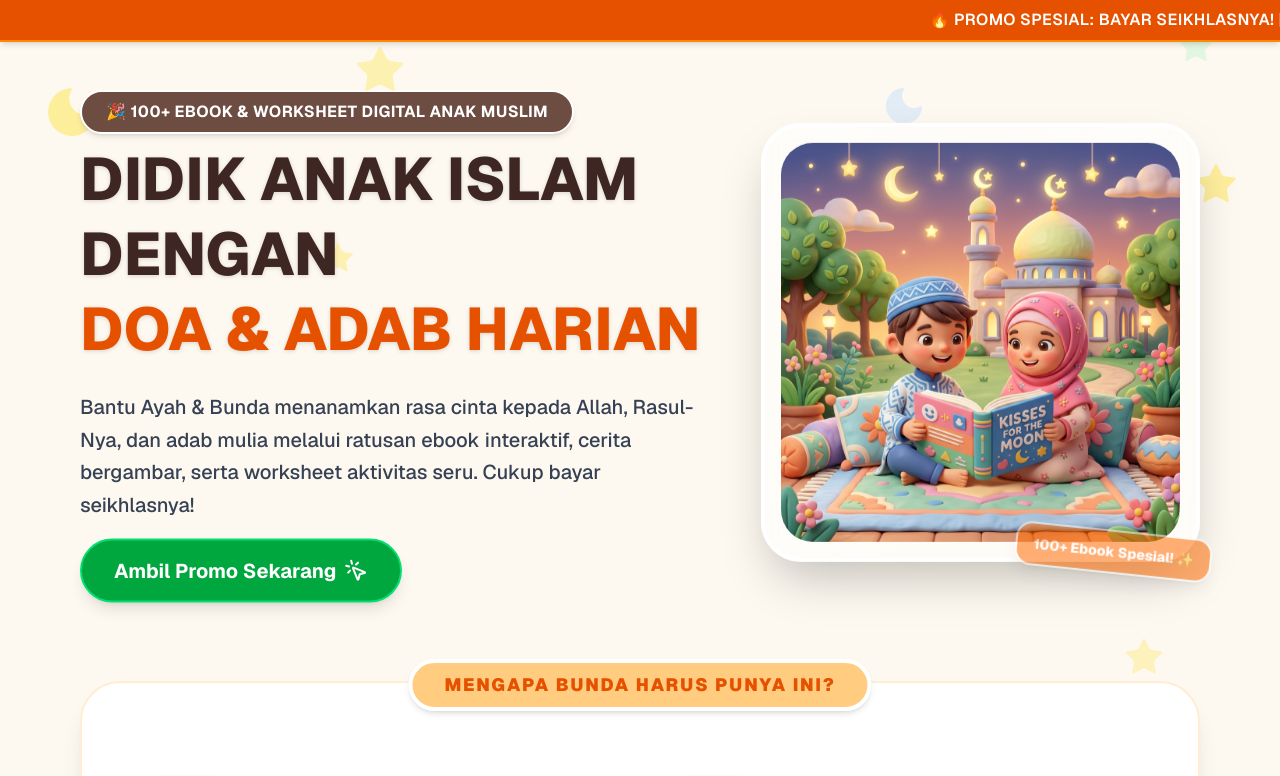
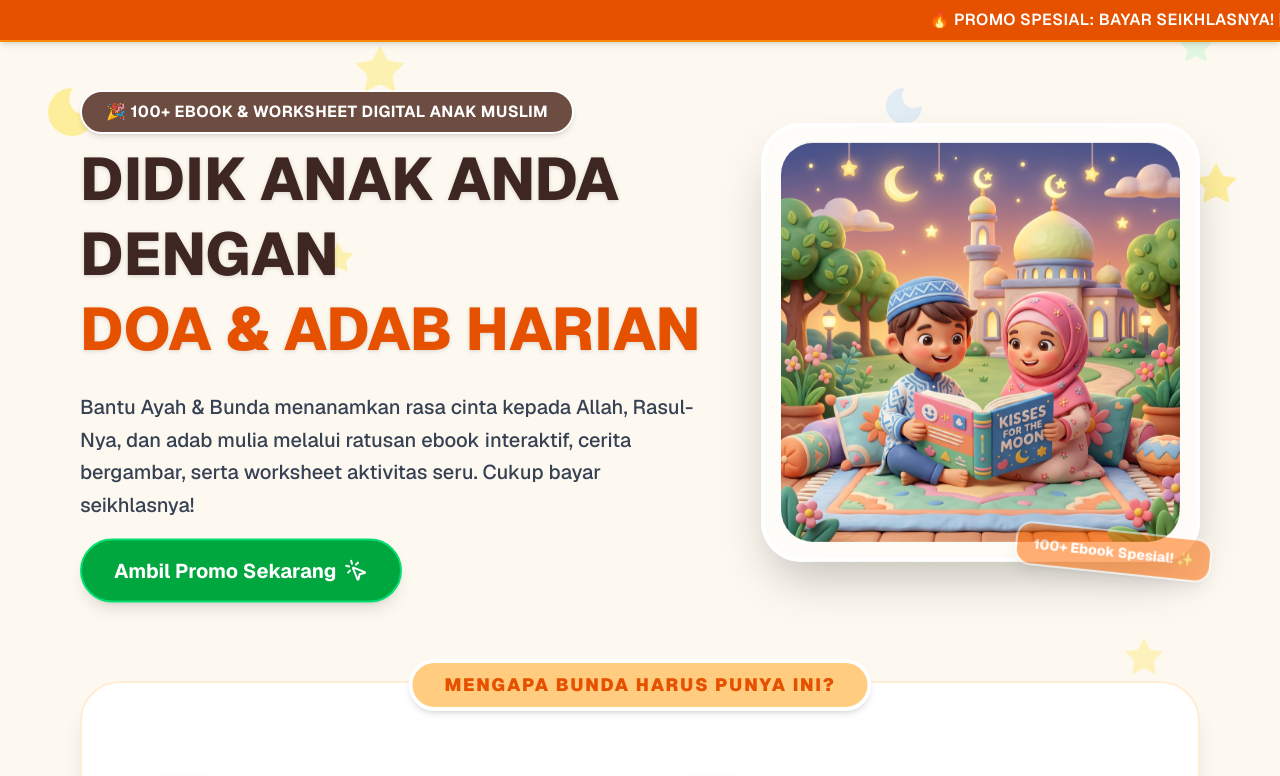
Before and after one commit to kerak-pluto/buku-anak, a Next.js app: page / in a window 1280 px wide. Shown: the top 776 px of the page. Built offline with nearby package versions, Linux system fonts and the light colour scheme.

Commit message:
style: minor copywriting and spacing corrections on home page

```diff
--- a/app/page.tsx
+++ b/app/page.tsx
@@ -263,7 +263,7 @@ const App = () => {
               🎉 100+ Ebook & Worksheet Digital Anak Muslim
             </div>
             <h1 className="text-3xl sm:text-5xl md:text-6xl font-extrabold leading-tight drop-shadow-sm uppercase">
-              <span className="text-[#3E2723]">Didik Anak Islam dengan </span><br className="hidden lg:block" />
+              <span className="text-[#3E2723]">Didik Anak Anda dengan </span><br className="hidden lg:block" />
               <span className={`inline-block text-[#E65100] transition-all duration-300 transform ${heroFade ? 'opacity-100 translate-y-0 scale-100' : 'opacity-0 -translate-y-2 scale-95'}`}>
                 {heroWords[heroWordIdx]}
               </span>
```
